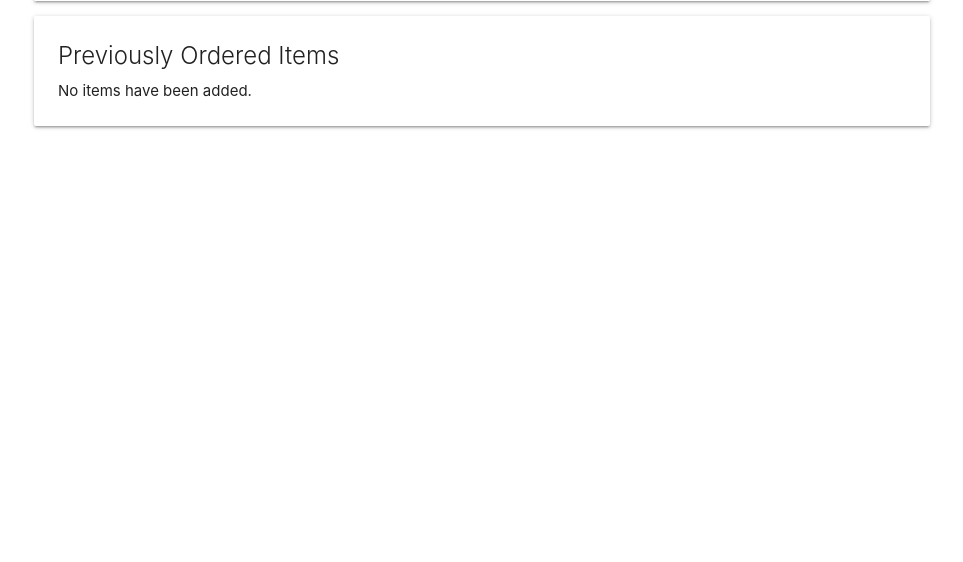
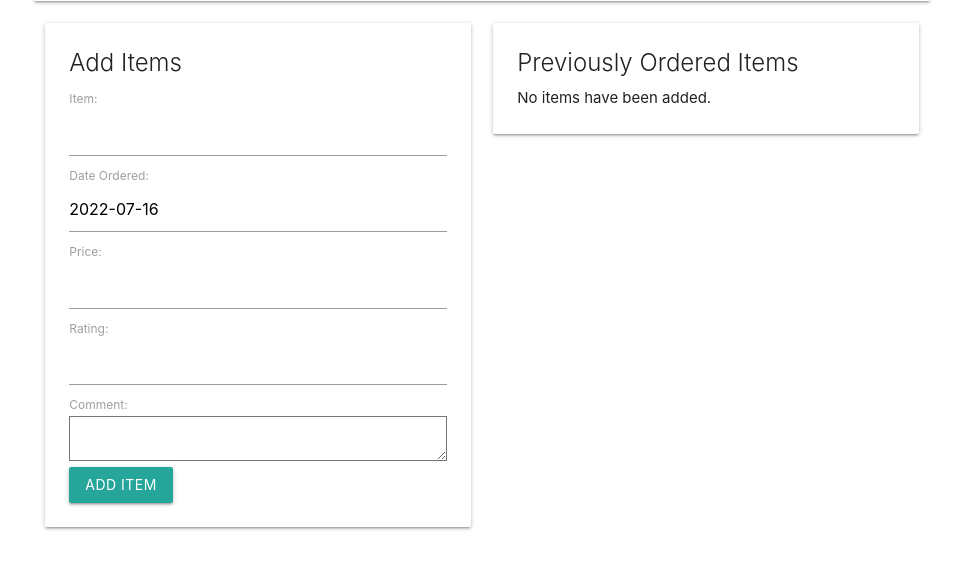
Before and after one commit to erictau/Restaurant-Collector, a Django app: template main_app/templates/restaurants/detail.html in a window 1280 px wide. Shown: the part 401-963 px from the top of the page, without its empty margins (158-1121 px from the left). Before the commit the page ends 530 px from the top, so only its background shows below. Run offline with Django 4.2, Linux system fonts and the light colour scheme; the template is opened without the code that fills it: values that come from a table or form of the project are taken from there, others are empty.

Commit message:
Adds feature to add food items associated with a restaurant.

```diff
--- a/main_app/forms.py
+++ b/main_app/forms.py
@@ -0,0 +1,7 @@
+from django.forms import ModelForm
+from .models import Food
+
+class FoodForm(ModelForm):
+    class Meta:
+        model = Food
+        fields = ['item','date_ordered', 'price', 'rating', 'comment']
--- a/main_app/models.py
+++ b/main_app/models.py
@@ -21,7 +21,7 @@ class Restaurant(models.Model):
 
 
 class Food(models.Model):
-    name = models.CharField(max_length=100)
+    item = models.CharField(max_length=100)
     date_ordered = models.DateField('Date Ordered')
     price = models.FloatField(blank=True)
     rating = models.IntegerField(
@@ -34,4 +34,4 @@ class Food(models.Model):
         return self.name
 
     class Meta:
-        ordering = ['rating']
+        ordering = ['-rating']
--- a/main_app/templates/restaurants/detail.html
+++ b/main_app/templates/restaurants/detail.html
@@ -24,13 +24,28 @@ Restaurant Details
     </div>
 </div>
 
+<div class="row">
+    <div class="col s6">
+        <div class="card">
+            <div class="card-content">
+                <span class="card-title">Add Items</span>
+                <form action="{% url 'add_food' restaurant.id %}" method="POST">
+                    {% csrf_token %}
+                    {{ food_form.as_table }}
+                    <input type="submit" value="Add Item" class="btn">
+                </form>
+            </div>
+        </div>
+    </div>
+
+    <div class="col s6">
         <div class="card">
             <div class="card-content">
                 <span class="card-title">Previously Ordered Items</span>
                 {% for item in restaurant.food_set.all %}
                 <div class="card-action">
                     <div class="card-content">
-                <span class="card-title">{{ item.name }}</span>
+                        <span class="card-title">{{ item.item }}</span>
                         <p>Rating: {{ item.rating }}</p>
                         <p>Date Ordered: {{ item.date_ordered }}</p>
                         <p>Price: ${{ item.price|floatformat:2|intcomma }}</p>
@@ -42,5 +57,17 @@ Restaurant Details
                 {% endfor %}
             </div>
         </div>
+    </div>
+</div>
+
+<script>
+    const dateEl = document.getElementById('id_date_ordered');
+    M.Datepicker.init(dateEl, {
+    format: 'yyyy-mm-dd',
+    defaultDate: new Date(),
+    setDefaultDate: true,
+    autoClose: true
+  });
+</script>
 
 {% endblock %}
--- a/main_app/urls.py
+++ b/main_app/urls.py
@@ -5,8 +5,9 @@ urlpatterns = [
     path('', views.home, name='home'),
     path('about/', views.about, name='about'),
     path('restaurants/', views.restaurants_index, name='index'),
-    path('restaurants/<int:restaurant_id>', views.restaurants_detail, name='detail'),
+    path('restaurants/<int:restaurant_id>/', views.restaurants_detail, name='detail'),
     path('restaurants/create/', views.RestaurantCreate.as_view(), name='restaurants_create'),
-    path('restaurants/<int:pk>/delete', views.RestaurantDelete.as_view(), name='restaurants_delete'),
-    path('restaurants/<int:pk>/update', views.RestaurantUpdate.as_view(), name='restaurants_update'),
+    path('restaurants/<int:pk>/delete/', views.RestaurantDelete.as_view(), name='restaurants_delete'),
+    path('restaurants/<int:pk>/update/', views.RestaurantUpdate.as_view(), name='restaurants_update'),
+    path('restaurants/<int:restaurant_id>/add_food/', views.add_food, name='add_food'),
 ]
```
Also changed, not shown: main_app/views.py (+13 -2 lines), main_app/migrations/0005_rename_name_food_item.py (added). Lines whose indentation alone changed are shown as unchanged.
